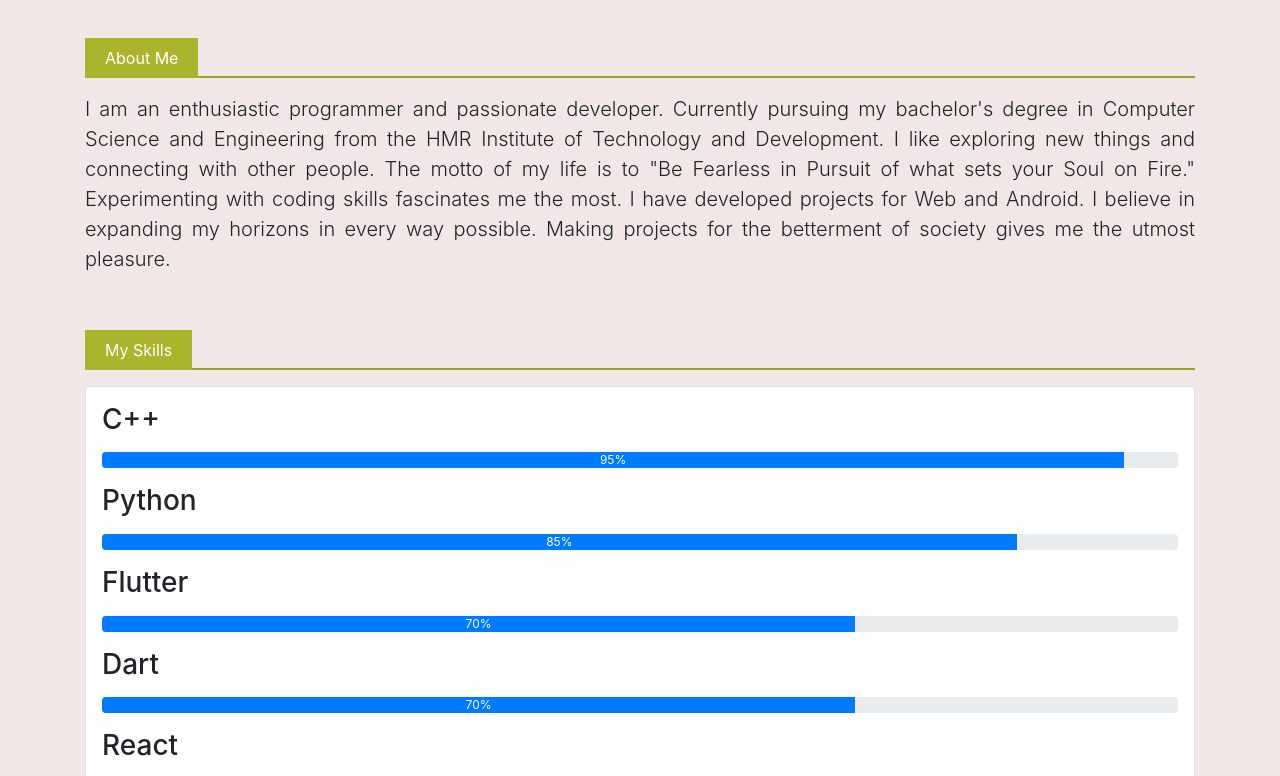
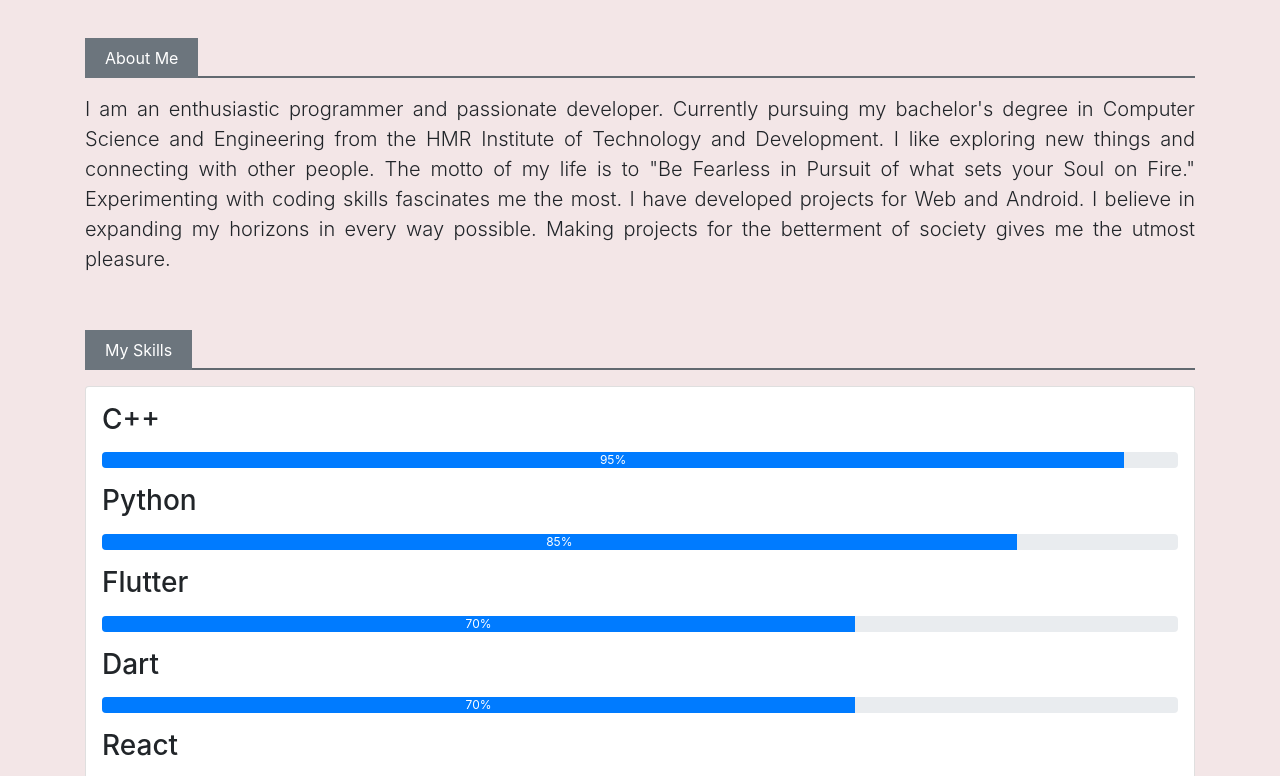
Before and after one commit to Muskan-Malhotra/portfolio, a plain HTML site: page index.html in a window 1280 px wide. Shown: the part 792-1568 px from the top of the page. Drawn offline with nearby package versions, Linux system fonts and the light colour scheme.

Commit message:
Update style.css

```diff
--- a/CSS/style.css
+++ b/CSS/style.css
@@ -87,6 +87,6 @@ body
   margin-top: 06px;
 }
 
-.bg-secondary {
+#bg-secondary {
   background-color: #abb42c!important;
 }
```
